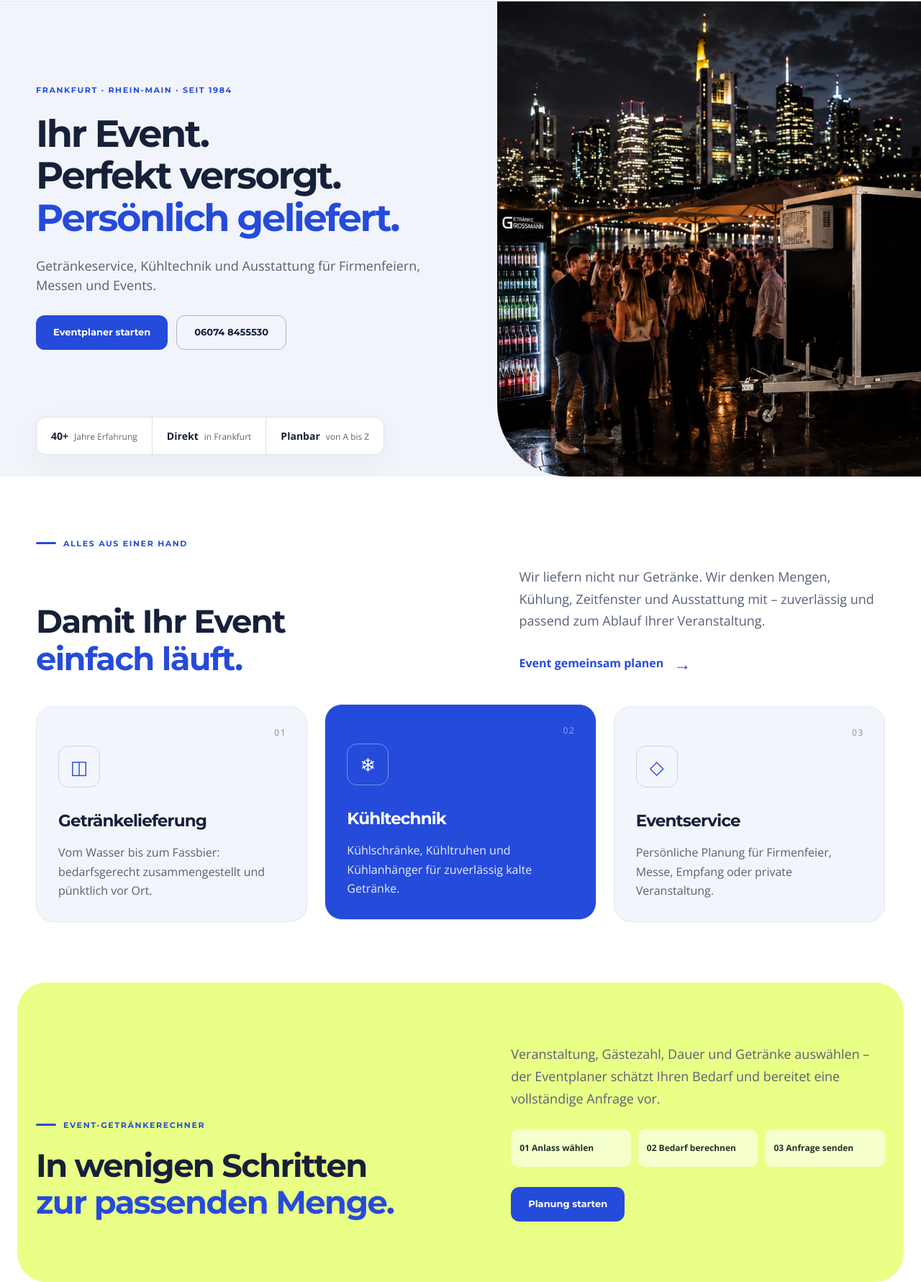
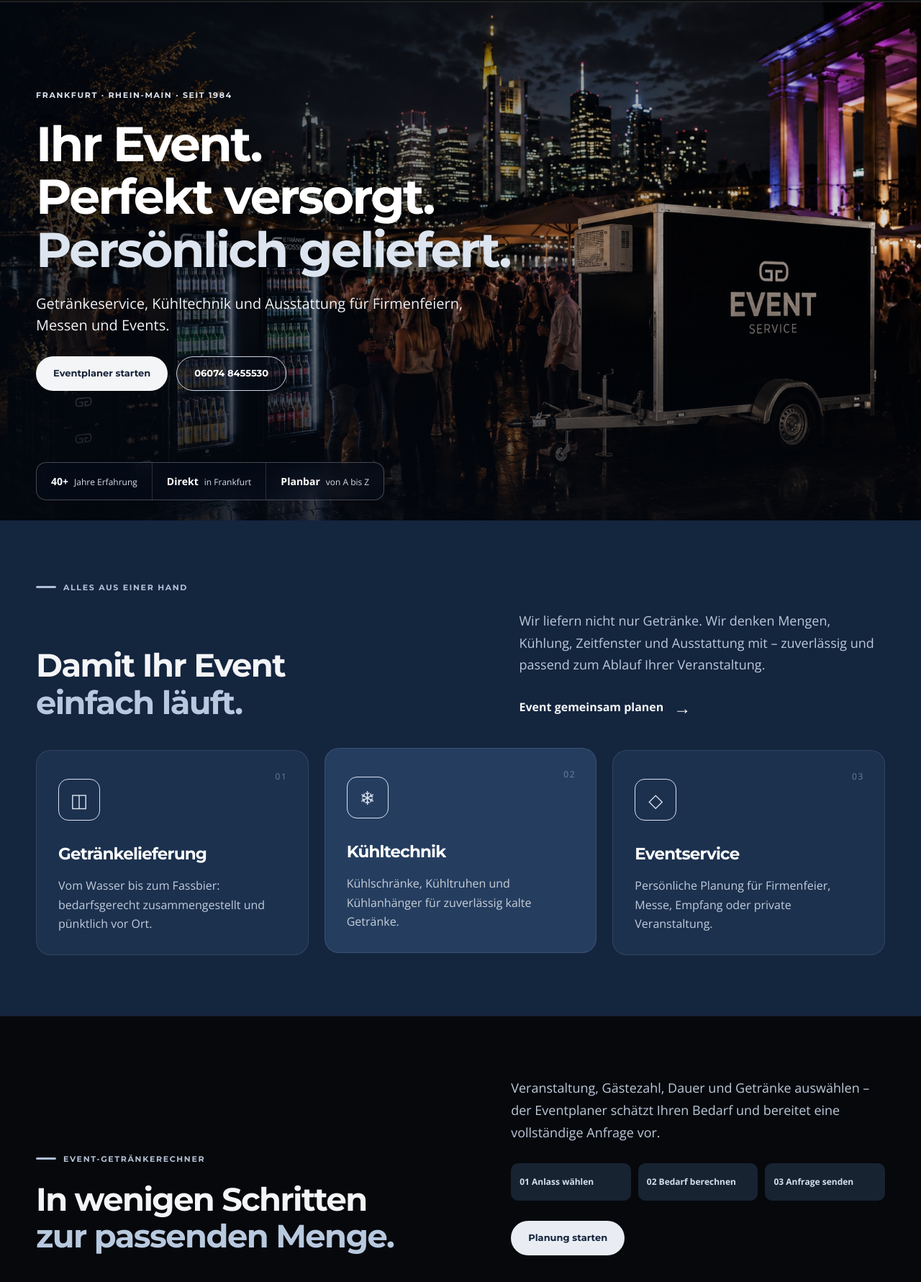
Before and after one commit to FunkeyMedia/grossmann-events-website, a plain HTML site: page index.html in a window 1280 px wide. Shown: the part 159-1940 px from the top of the page at 72% size. Drawn offline with Linux system fonts and the light colour scheme.

Commit message:
Restore black video header and alternate navy black and grey sections

```diff
--- a/agency.css
+++ b/agency.css
@@ -1,15 +1,22 @@
-/* Light event-agency direction: editorial white, cobalt and fresh lime. */
-:root{--paper:#fff;--ink:#162039;--muted:#5b6476;--blue:#254bdb;--blue-bright:#254bdb;--line:#dce1eb}
-body{background:#fff;color:#162039}
-.topbar{background:#e9ff86;color:#223019;border:0}.site-header,.site-header.scrolled{background:#fffffff5;color:#162039;border-color:#e3e7ef}.main-nav a:not(.nav-cta)::after{background:#254bdb}.nav-cta{background:#254bdb;color:#fff;border-color:#254bdb}.menu-toggle{color:#162039;border-color:#a5aec0}.site-header .brand img{border-radius:14px}
-.hero{background:#f1f4fa;color:#162039;min-height:660px;padding:64px 0 126px}.hero-image{left:auto;right:0;width:46%;height:100%;border-radius:0 0 0 100px;object-position:58% center}.hero-shade{display:none}.hero-content{padding-top:0}.hero h1{font-size:clamp(38px,4.1vw,60px);max-width:53%;line-height:1.12;letter-spacing:-.045em}.hero h1 em{color:#254bdb}.hero-copy{max-width:46%;color:#536076;font-size:18px}.hero .eyebrow{color:#254bdb}.hero .button-ghost{color:#162039;border-color:#a9b2c3}.hero-facts{background:#fff;border:1px solid #dce1eb;box-shadow:0 12px 40px #23396a0c;left:max(20px,calc((100% - 1180px)/2))}.hero-facts span{background:none;color:#5b6476;border-color:#dce1eb}.hero-facts b{color:#162039}.button-primary,.button-dark{background:#254bdb;color:#fff}.button{border-radius:12px}.button-primary:hover,.button-dark:hover{background:#1838b0}.nav-cta{border-radius:999px}
-h2 span,.about-copy h2 span,.equipment-content h2 span,.dark-section h2 span{color:#254bdb}.lead{color:#566177}.section-kicker,.eyebrow{color:#254bdb}.section-kicker:before{background:#254bdb}.intro,.about{background:#fff}.service-grid{gap:24px}.service-card{background:#f2f5fb;border:1px solid #e2e7f1;min-height:300px;border-radius:24px}.service-card p{color:#566177}.service-card.featured{background:#254bdb;color:#fff}.service-card.featured p{color:#e8edff}.service-card:hover{background:#e9ff86;color:#162039}.service-card:hover p{color:#3b4828}.service-icon{border-color:#c8d3ec;color:#254bdb}.service-card.featured .service-icon{color:#fff;border-color:#ffffff60}.card-number{color:inherit}
-.planner-teaser{background:#e9ff86;border:0;border-radius:40px;margin:0 24px}.planner-benefits{gap:10px}.planner-benefits span{background:#ffffff91;color:#243328}.dark-section{background:#fff;color:#162039}.product-card{background:#fff;border:1px solid #dde3ed;box-shadow:0 8px 25px #20366508;border-radius:22px}.product-photo{background:#f1f4f8}.product-brand{color:#254bdb}.product-package{color:#626c7e}.product-select{color:#254bdb;border-color:#b4c2ed}.product-select[aria-pressed=true]{background:#254bdb;color:#fff;border-color:#254bdb}.product-card h3{color:#162039}
-.cooling-catalog{background:#f1f4fa}.cooling-card{background:#fff;border-color:#dce2ec;box-shadow:0 8px 24px #23396a08}.cooling-copy h3,.cooling-capacity{color:#162039}.cooling-capacity{color:#254bdb}.cooling-copy p,.cooling-copy ul,.cooling-note{color:#566177}.cooling-copy .button{color:#254bdb;border-color:#b3c1e7}.cooling-copy .button:hover{background:#edf2ff}.equipment{background:#e9ff86;color:#162039}.equipment-content .lead,.check-list li{color:#475637}.equipment-label{background:#fff;color:#162039}.event-gallery{background:#fff}.gallery-item{border-radius:24px}.gallery-head .lead{color:#566177}.gallery-grid{gap:22px}.about-values strong{color:#254bdb}
-.contact{background:#254bdb;color:#fff;border-radius:40px 40px 0 0}.contact h2 span{color:#e9ff86}.contact .section-kicker{color:#dce5ff}.contact .section-kicker:before{background:#e9ff86}.contact-note{color:#dce5ff}.premium-footer{background:#162039;border:0}.footer-signature{border-color:#ffffff25}.premium-footer-bottom{border-color:#ffffff25}.footer-column p,.footer-column address,.footer-identity p{color:#bdc7dd}.footer-column a,.premium-footer-bottom a{color:#d6def0}.footer-signature{color:#bdc7dd}
-.catalog-hero{background:#edf2ff;border-color:#dce3f0;color:#162039}.catalog-hero h1 em{color:#254bdb}.catalog-hero p{color:#526078}.catalog-flow{color:#526078}.catalog-flow b{background:#254bdb;color:#fff}.catalog-body{background:#fff}.catalog-filters{background:#f1f4fa;border-color:#dce3ed}.catalog-filters label{color:#526078}.catalog-filters select,.catalog-filters input{background:#fff;color:#162039;border-color:#bdc8db}.catalog-status,.catalog-status button{color:#566177}.selection-bar{background:#e9ff86;color:#162039}.selection-bar .button{background:#254bdb;color:#fff}.selection-bar small{color:#4a5734}.catalog-empty{color:#566177}
-.legal-page{background:#fff;color:#162039}.legal-header{background:#f1f4fa}.legal-main h1,.legal-main h2,.legal-main h3{color:#162039}.legal-main p,.legal-main li{color:#566177}.legal-main a{color:#254bdb}
-@media(min-width:901px){.hero-actions{max-width:50%}}
-@media(max-width:900px){.site-header .main-nav{background:#fff;box-shadow:0 14px 30px #17234315}.hero{display:flex;flex-direction:column;padding:0;min-height:0}.hero-content{order:0;padding:42px 0 28px}.hero h1{max-width:100%;font-size:clamp(38px,7vw,60px)}.hero-copy{max-width:620px}.hero-image{position:relative;inset:auto;order:2;width:calc(100% - 40px);height:370px;border-radius:28px;margin:0 20px 24px}.hero-facts{position:relative;inset:auto;order:1;margin:0 20px 26px;align-self:flex-start}.hero-facts span{background:#fff}.planner-teaser{margin:0 16px;border-radius:26px}.equipment-media{min-height:360px}.contact{border-radius:28px 28px 0 0}}
-@media(max-width:560px){.hero-content{padding-top:32px}.hero h1{font-size:39px}.hero-copy{font-size:17px}.hero-actions{gap:10px}.hero-actions .button{padding-inline:17px}.hero-image{height:280px}.hero-facts{align-self:stretch;display:flex}.hero-facts span{flex:1}.planner-teaser{padding-inline:4px}.planner-benefits{grid-template-columns:1fr}.planner-benefits span{padding:12px}.gallery-grid{grid-auto-rows:360px}.cooling-catalog h2{overflow-wrap:anywhere}}
+/* Alternating navy, black and light-grey surfaces; full-width video hero. */
+:root{--paper:#e9ebef;--ink:#17243a;--muted:#5c6675;--blue:#172a46;--blue-bright:#263e60;--line:#cfd5df}
+body{background:#e9ebef;color:#f4f5f7}
+.topbar{background:#030405;color:#b6bdc8;border-color:#ffffff18}.site-header,.site-header.scrolled{background:#060708f5;color:#fff;border-color:#ffffff20}.nav-cta{background:transparent;color:#fff;border-color:#9da8b9}.menu-toggle{color:#fff;border-color:#8792a3}.main-nav a:not(.nav-cta)::after{background:#fff}
+.hero{position:relative;display:flex;align-items:center;background:#030609;color:#fff;min-height:720px;height:calc(100svh - 158px);max-height:1000px;padding:70px 0 130px;overflow:hidden}
+.hero-image{position:absolute;inset:0;width:100%;height:100%;object-fit:cover;object-position:center;border-radius:0;margin:0}
+.hero-shade{display:block;position:absolute;inset:0;background:linear-gradient(90deg,rgba(3,8,16,.8),rgba(3,8,16,.4) 57%,rgba(3,8,16,.12)),linear-gradient(0deg,rgba(3,8,16,.6),transparent 45%);pointer-events:none}
+.hero-content{position:relative;z-index:2;padding-top:0}.hero h1{max-width:880px;font-size:clamp(44px,5.3vw,78px);line-height:1.08;letter-spacing:-.04em;text-shadow:0 3px 24px #0005}.hero h1 em{color:#dce4ef}.hero-copy{color:#f0f2f6;max-width:640px;font-size:20px}.hero .eyebrow{color:#dce4ef}.hero-actions{max-width:none}.hero .button-primary{background:#f4f5f7;color:#17243a}.hero .button-ghost{background:#0b14264d;color:#fff;border-color:#cbd4e0}.hero-facts{position:absolute;left:max(20px,calc((100% - 1180px)/2));bottom:28px;background:#07112070;border:1px solid #ffffff40;backdrop-filter:blur(10px);margin:0}.hero-facts span{background:transparent;color:#d5deeb;border-color:#ffffff25}.hero-facts b{color:#fff}.hero-video-toggle{z-index:4}
+.button-primary,.button-dark{background:#e9edf3;color:#14243e}.button-primary:hover,.button-dark:hover{background:#fff}.section-kicker,.eyebrow{color:#b4c2d6}.section-kicker:before{background:#aebfd6}.lead{color:#bdc9da}h2 span,.dark-section h2 span,.equipment-content h2 span{color:#b8c9df}
+.intro{background:#14253e;width:100%;padding-inline:max(20px,calc((100% - 1180px)/2))}.service-grid{gap:22px}.service-card{background:#1c314e;color:#fff;border-color:#ffffff18}.service-card p{color:#c0ccdd}.service-card.featured,.service-card:hover{background:#253e60;color:#fff}.service-icon{color:#d9e2ef}.card-number{color:#bdcadd}
+.planner-teaser{background:#06080c;border-color:#ffffff15;border-radius:0;margin:0}.planner-benefits span{background:#182332;color:#d5dfec}
+.dark-section{background:#e9ebef;color:#17243a}.dark-section .lead,.dark-section .section-kicker{color:#566479}.dark-section h2 span{color:#415976}.dark-section .section-kicker:before{background:#415976}.text-link{color:inherit}.product-card{background:#fff;border-color:#d4dae3;color:#17243a}.product-photo{background:#f5f6f8}.product-brand{color:#4d6079}.product-card h3{color:#17243a}.product-package{color:#626e80}.product-select{color:#213956;border-color:#a7b5c8}.product-select[aria-pressed=true]{background:#203956;color:#fff}.catalog-links .button-primary{background:#172a46;color:#fff}
+.cooling-catalog{background:#14253e}.cooling-card{background:#1c314e;border-color:#ffffff20}.cooling-copy h3,.cooling-capacity{color:#fff}.cooling-copy p,.cooling-copy ul,.cooling-note{color:#c3cede}.cooling-copy .button{color:#fff;border-color:#a3b1c6}
+.equipment{background:#06080c;color:#fff}.equipment-content .lead,.check-list li{color:#c0ccdd}.equipment-label{background:#14253e;color:#fff}
+.event-gallery{background:#e9ebef;color:#17243a}.event-gallery h2 span{color:#415976}.event-gallery .section-kicker,.event-gallery .lead{color:#566479}.event-gallery .section-kicker:before{background:#415976}.gallery-grid{gap:22px}
+.about{background:#14253e;color:#fff}.about-copy h2 span{color:#b8c9df}.about-copy>p:last-child,.about-values span{color:#c0ccdd}.about-values strong{color:#fff}.about-values div{border-color:#ffffff25}
+.contact{background:#e9ebef;color:#17243a;border-radius:0}.contact h2 span{color:#415976}.contact .section-kicker,.contact-note{color:#566479}.contact .section-kicker:before{background:#415976}.contact-options a{border-color:#bfc8d5}.premium-footer{background:#06080c}.footer-column p,.footer-column address,.footer-identity p{color:#aab7ca}
+.catalog-hero{background:#14253e;color:#fff}.catalog-hero h1 em{color:#b8c9df}.catalog-hero p,.catalog-flow{color:#c6d2e2}.catalog-flow b{background:#e3e9f1;color:#17243a}.catalog-body{background:#e9ebef;color:#17243a}.catalog-filters{background:#dfe4eb;border-color:#c8d1df}.catalog-filters label{color:#45566f}.catalog-filters select,.catalog-filters input{background:#fff;color:#17243a;border-color:#b6c3d5}.catalog-status,.catalog-status button,.catalog-empty{color:#526279}.selection-bar{background:#14253e;color:#fff}.selection-bar small{color:#c2cede}.selection-bar .button{background:#e9edf3;color:#17243a}.catalog-more{background:#172a46;color:#fff}
+.legal-page{background:#e9ebef;color:#17243a}.legal-header{background:#06080c}.legal-main h1,.legal-main h2,.legal-main h3{color:#17243a}.legal-main p,.legal-main li{color:#526279}.legal-main a{color:#263e60}
+@media(max-width:900px){.site-header .main-nav{background:#06080c}.hero{height:auto;min-height:710px;padding:68px 0 130px}.hero-image{position:absolute;inset:0;width:100%;height:100%;margin:0;border-radius:0}.hero h1{font-size:clamp(42px,7vw,64px);max-width:720px}.hero-copy{max-width:600px}.hero-shade{background:linear-gradient(90deg,#040a14cf,#040a1470),linear-gradient(0deg,#040a1490,transparent)}.hero-facts{position:absolute;left:20px;right:20px;bottom:25px;margin:0}.intro{padding-inline:20px}}
+@media(max-width:560px){.hero{min-height:690px;padding:62px 0 125px}.hero h1{font-size:39px}.hero-copy{font-size:17px}.hero-actions{gap:10px}.hero-actions .button{padding-inline:17px}.hero-facts span{flex:1}.hero-video-toggle{top:12px;right:16px}.planner-benefits{grid-template-columns:1fr}.planner-benefits span{padding:12px}.cooling-catalog h2{overflow-wrap:anywhere}}
 @media(prefers-reduced-motion:reduce){html{scroll-behavior:auto}*,*::before,*::after{transition:none!important}}
```
